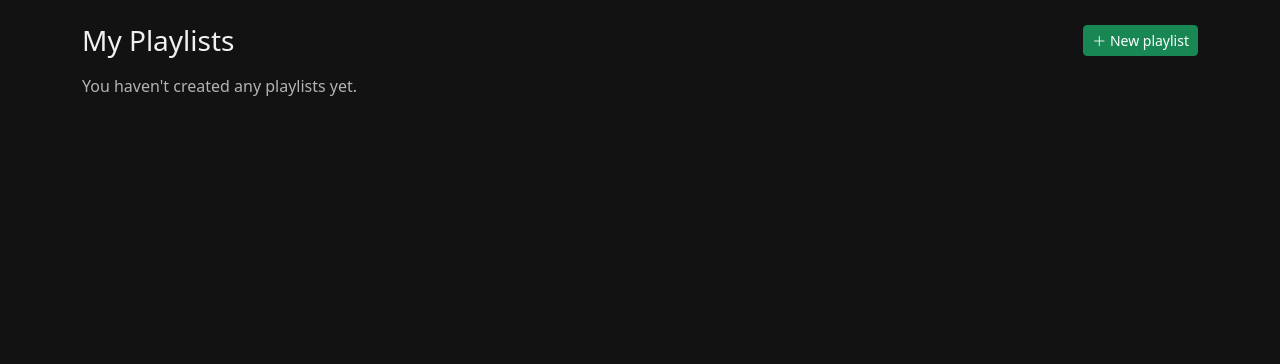
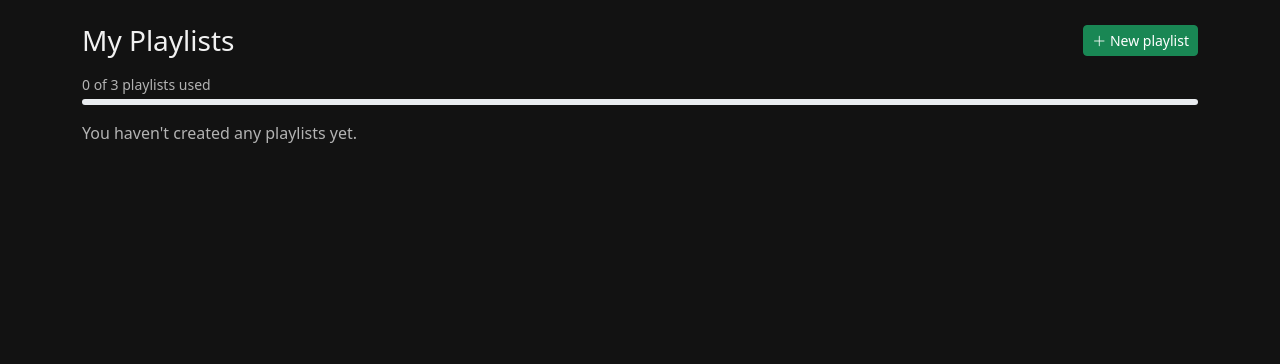
Before and after one commit to Krishna2414/Mini-Spotify, a Django app: page /playlists/ in a window 1280 px wide. Shown: the part 56-420 px from the top of the page. Run offline with Django 4.2, Linux system fonts and the light colour scheme; the visitor is signed in with stand-in values (Sample User, id 1); data that the repository does not hold is empty.

Commit message:
free plan limited to 3 playlists, Premium unlimited (US27)

```diff
--- a/playlists/templates/playlists/playlist_list.html
+++ b/playlists/templates/playlists/playlist_list.html
@@ -3,15 +3,37 @@
 {% block content %}
 <div class="d-flex justify-content-between align-items-center mb-3">
   <h1 class="h3 mb-0">My Playlists</h1>
-  <a class="btn btn-success btn-sm" href="{% url 'playlist_create' %}"><i class="bi bi-plus-lg" aria-hidden="true"></i> New playlist</a>
+  {% if can_create %}
+    <a class="btn btn-success btn-sm" href="{% url 'playlist_create' %}"><i class="bi bi-plus-lg" aria-hidden="true"></i> New playlist</a>
+  {% endif %}
 </div>
+
+{% if user.profile.is_premium %}
+  <p class="small mb-3"><span class="badge bg-warning text-dark">Premium</span> Unlimited playlists</p>
+{% else %}
+  <div class="mb-3">
+    <p class="small text-secondary mb-1" id="playlist-usage">{{ used }} of {{ limit }} playlists used</p>
+    <div class="progress" style="height: 6px;" role="progressbar" aria-labelledby="playlist-usage"
+         aria-valuenow="{{ used }}" aria-valuemin="0" aria-valuemax="{{ limit }}">
+      <div class="progress-bar bg-success" style="width: {% widthratio used limit 100 %}%"></div>
+    </div>
+  </div>
+  {% if not can_create %}
+    <div class="alert alert-warning" role="status">
+      <i class="bi bi-stars" aria-hidden="true"></i>
+      You've reached the free limit of {{ limit }} playlists. <strong>Upgrade to Premium</strong> for unlimited playlists.
+    </div>
+  {% endif %}
+{% endif %}
 
 <div class="list-group">
   {% for playlist in playlists %}
     <a class="list-group-item list-group-item-action d-flex justify-content-between align-items-center bg-dark text-light"
        href="{% url 'playlist_detail' playlist.pk %}">
-            {{ playlist.name }}
-      {% if playlist.is_public %}<span class="badge bg-success ms-1"><i class="bi bi-globe" aria-hidden="true"></i> Public</span>{% endif %}
+      <span>
+        {{ playlist.name }}
+        {% if playlist.is_public %}<span class="badge bg-success ms-1"><i class="bi bi-globe" aria-hidden="true"></i> Public</span>{% endif %}
+      </span>
       <span class="badge bg-secondary">{{ playlist.track_count }} track{{ playlist.track_count|pluralize }}</span>
     </a>
   {% empty %}
--- a/playlists/views.py
+++ b/playlists/views.py
@@ -4,16 +4,23 @@ from django.db import IntegrityError
 from django.db.models import Count
 from django.shortcuts import get_object_or_404, redirect, render
 from django.views.decorators.http import require_POST
-from django.db.models import Q
+from django.db.models import Count, Q
 from tracks.models import Track
 from django.core.exceptions import PermissionDenied
+from django.conf import settings
 
 from .forms import PlaylistForm
 from .models import Playlist
 
 
-@login_required  # anonymous users are sent to LOGIN_URL ("login")
+@login_required
 def playlist_create(request):
+    if not can_create_playlist(request.user):
+        messages.warning(
+            request,
+            f"Free accounts can have {settings.FREE_PLAYLIST_LIMIT} playlists. Upgrade to Premium for unlimited.",
+        )
+        return redirect("playlist_list")
     if request.method == "POST":
         form = PlaylistForm(request.POST, owner=request.user)
         if form.is_valid():
@@ -32,13 +39,22 @@ def playlist_create(request):
     return render(request, "playlists/playlist_form.html", {"form": form})
 
 
+def can_create_playlist(user):
+    """Premium users have no limit; free users get FREE_PLAYLIST_LIMIT playlists."""
+    if user.profile.is_premium:
+        return True
+    return user.playlists.count() < settings.FREE_PLAYLIST_LIMIT
+
+
 @login_required
 def playlist_list(request):
-    # Only my playlists, each annotated with how many tracks it holds.
-    playlists = Playlist.objects.filter(owner=request.user).annotate(
-        track_count=Count("tracks")
-    )
-    return render(request, "playlists/playlist_list.html", {"playlists": playlists})
+    playlists = request.user.playlists.annotate(track_count=Count("tracks"))
+    return render(request, "playlists/playlist_list.html", {
+        "playlists": playlists,
+        "used": playlists.count(),
+        "limit": settings.FREE_PLAYLIST_LIMIT,
+        "can_create": can_create_playlist(request.user),
+    })
 
 
 def playlist_detail(request, pk):
```
